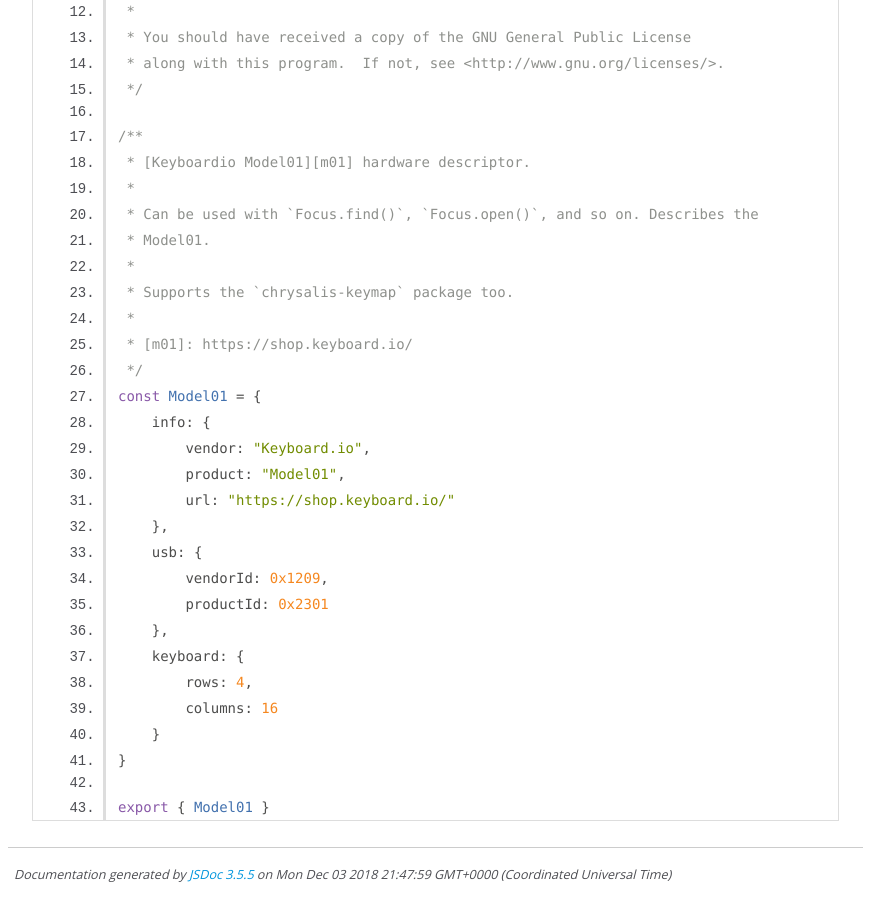
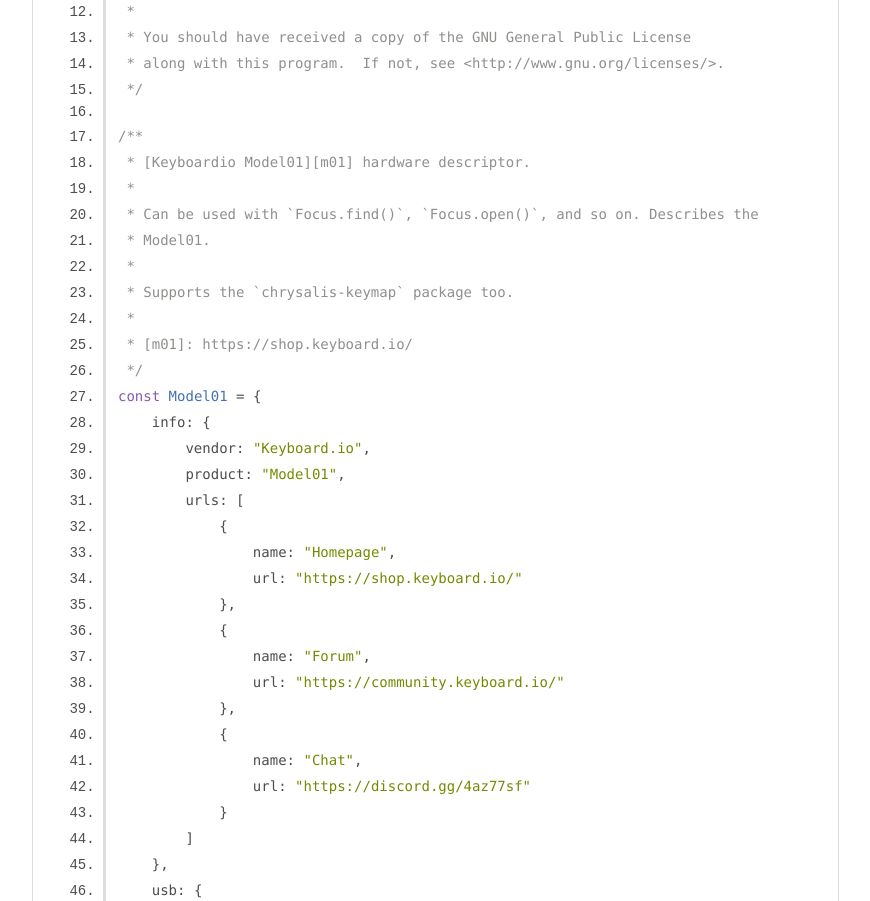
Before and after one commit to Lepidopterarium/chrysalis-hardware-keyboardio-model01, a plain HTML site: page chrysalis-hardware-keyboardio-model01.js.html in a window 1280 px wide. Shown: the part 499-1400 px from the top of the page, without its empty margins (0-870 px from the left). Drawn offline with Linux system fonts and the light colour scheme.

Commit message:
Deploy Lepidopterarium/chrysalis-hardware-keyboardio-model01 to github.com/Lepidopterarium/chrysalis-hardware-keyboardio-model01.git:gh-pages

```diff
--- a/chrysalis-hardware-keyboardio-model01.js.html
+++ b/chrysalis-hardware-keyboardio-model01.js.html
@@ -56,7 +56,20 @@
     info: {
         vendor: "Keyboard.io",
         product: "Model01",
-        url: "https://shop.keyboard.io/"
+        urls: [
+            {
+                name: "Homepage",
+                url: "https://shop.keyboard.io/"
+            },
+            {
+                name: "Forum",
+                url: "https://community.keyboard.io/"
+            },
+            {
+                name: "Chat",
+                url: "https://discord.gg/4az77sf"
+            }
+        ]
     },
     usb: {
         vendorId: 0x1209,
@@ -85,7 +98,7 @@
 <br class="clear">
 
 <footer>
-    Documentation generated by <a href="https://github.com/jsdoc3/jsdoc">JSDoc 3.5.5</a> on Mon Dec 03 2018 21:47:59 GMT+0000 (Coordinated Universal Time)
+    Documentation generated by <a href="https://github.com/jsdoc3/jsdoc">JSDoc 3.5.5</a> on Mon Dec 03 2018 23:38:46 GMT+0000 (Coordinated Universal Time)
 </footer>
 
 <script> prettyPrint(); </script>
```
Also changed, not shown: global.html (+1 -1 lines), index.html (+1 -1 lines).
